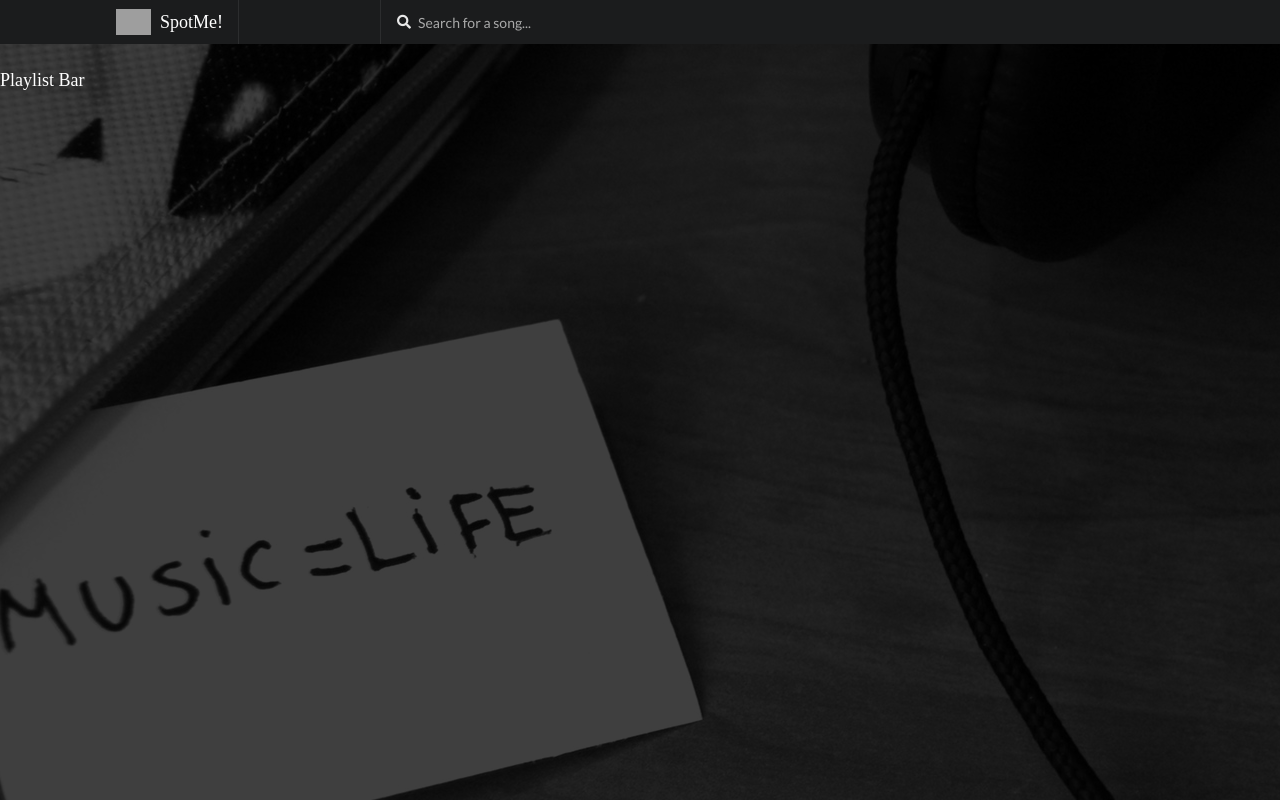
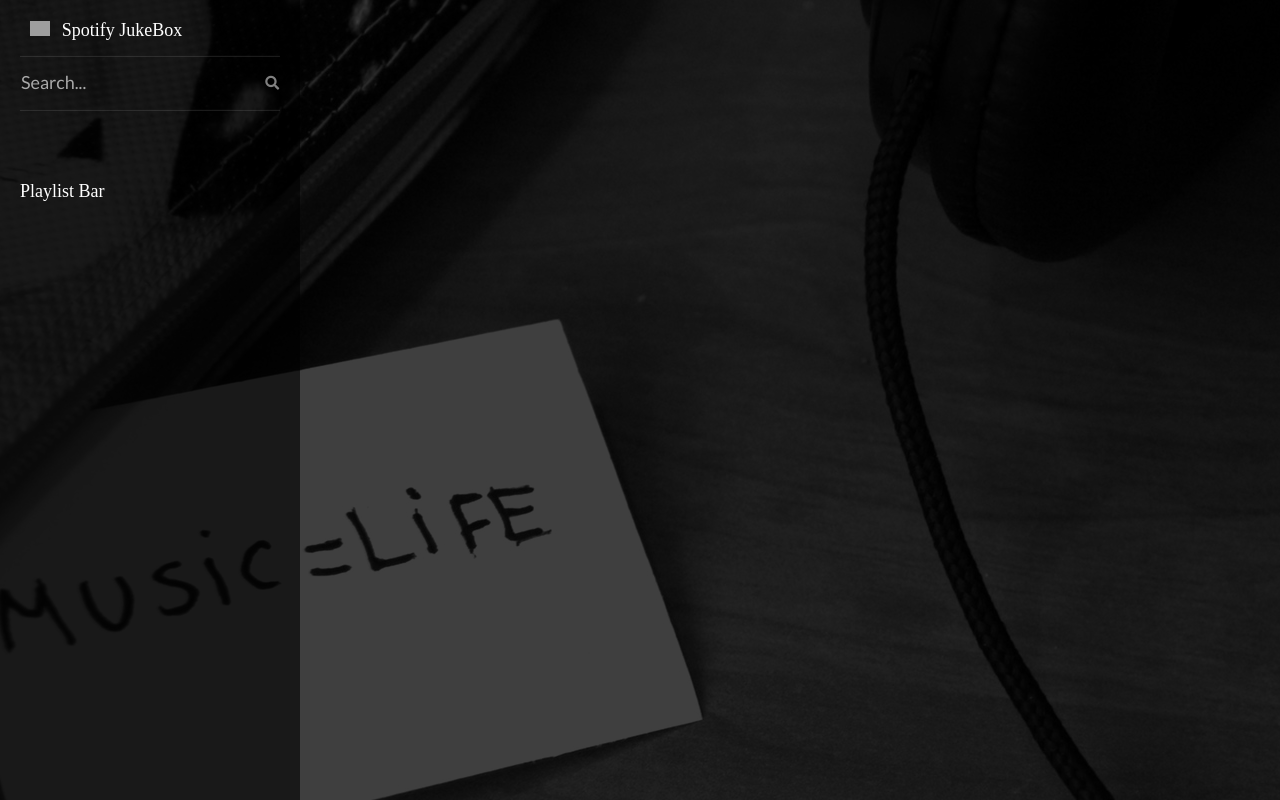
Before and after one commit to pfiliora/SpotifyAPI, a plain HTML site: page index.html in a window 1280 px wide. Drawn offline with nearby package versions, Linux system fonts and the light colour scheme; grey boxes are pictures that could not be loaded; a web font is replaced by a local one.

Commit message:
restyled to left-column search

```diff
--- a/index.html
+++ b/index.html
@@ -10,58 +10,60 @@
 
 </head>
 <body id="spotify-player">
-	<div class="pageWrapper">
+<!--
 		<div class="ui top fixed menu inverted cs_fixedBar fontStuff">
 	    	<div class="ui item cs_itemBar">
 		    	<img src="http://www.iconsdb.com/icons/preview/white/music-2-xxl.png">
-		    	<span class="fontStuff">&nbsp SpotMe!</span>
+		    	<span class="fontStuff">&nbsp Spotify JukeBox!</span>
 		  	</div>
+-->
+<!--
 			  <div class="ui category search item right cs_searchBar">
 			  <i class="search icon js-search fontStuff"></i>
 				<div class="ui transparent icon input fontStuff">
 					<input type="text" placeholder="Search for a song..." class="js-input input__search fontStuff">
 				</div>
-				<div class="results"></div>
-			  </div>
-		</div>
-		<br>
+-->
+<!--				<div class="results"></div>-->
+<!--			  </div>-->
+<!--		</div>-->
+<!--		<br>-->
 
 <!--		Main Area		-->
 <!--		<div class="ui segment clearfix">-->
 
 <!--		Left Playlist Column-->
-<!--			<div class="ui sidebar left inverted vertical menu visible">-->
 
 			<div class="ui visible sidebar playlistBar">
- 				<div class="playlistTitle">Playlist Bar</div>
+			<div class="ui item cs_itemBar">
+		    	<img style="width: 20px" src="http://www.iconsdb.com/icons/preview/white/music-2-xxl.png">
+		    	<span class="fontStuff">&nbsp Spotify JukeBox</span>
+		  	</div>
+			<div class="ui divider"></div>
+				<div class="ui transparent icon input fontStuff">
+					<i class="search icon js-search"></i>
+					<input type="text" placeholder="Search..." class="js-input input__search fontStuff">
+				</div>
+			<div class="ui divider"></div>
+ 				<div class="playlistTitle js-playlistTitle">Playlist Bar</div>
   				<div class="ui divided items js-playlist">
   				</div>
 			</div>
-<!--
-
-			<div class="col__left">
-				<div>Playlist</div>
- 				<br>
-  				<div class="ui divided items js-playlist">
-
-  				</div>
-   			</div>
--->
 
 <!--		/End Left Playlist Column-->
 
 <!--		Right Results Column-->
 		   	<div class="col__right js-colRight">
-
+		   		<div class="searchTitle js-searchTitle"></div>
 				<div class="main">
-				<div class="ui cards">
-  					<div class="js-searchresult ui cards">
+					<div class="ui link cards">
+						<div class="js-searchresult ui cards">
+						</div>
 					</div>
-				</div>
 				</div>
 			</div>
 <!--		</div>-->
-	</div>
+
 <!--		/End Main Area		-->
 
 		<script src="javascript/PlaylistManager.js"></script>
@@ -69,8 +71,5 @@
 		<script src="javascript/app.js"></script>
 		<script src="javascript/Slideshow.js"></script>
 
-<!--<script src="semantic/dist/semantic.min.js"></script>-->
-<!--<script src="scripts/main.js"></script>-->
-
 </body>
 </html>
--- a/javascript/PlaylistManager.js
+++ b/javascript/PlaylistManager.js
@@ -10,7 +10,7 @@ PlaylistManager.currentSong = 0;
 
 PlaylistManager.addTrack = (track = reqParam()) => {
     PlaylistManager.tracks.push(track);
-//	PlaylistManager.saveData(PlaylistManager.tracks)
+//	PlaylistManager.saveData(PlaylistManager.tracks = "")
 }; // PlaylistManager.addTrack
 
 PlaylistManager.removeById = (id) => {
--- a/javascript/Slideshow.js
+++ b/javascript/Slideshow.js
@@ -43,10 +43,8 @@
 							'assets/images/bg02.jpg': 'center',
 							'assets/images/bg03.jpg': 'center'
 						},
-
 					// Delay.
 						delay: 6000
-
 				};
 
 			// Vars.
@@ -69,7 +67,6 @@
 
 					// Add it to array.
 						$bgs.push($bg);
-
 				}
 
 			// Main loop.
@@ -101,7 +98,5 @@
 						}, settings.delay / 2);
 
 				}, settings.delay);
-
 		})();
-
 })();
--- a/javascript/app.js
+++ b/javascript/app.js
@@ -33,6 +33,7 @@ function reqParam() {
             PlaylistManager.addTrack(track);
             const currentIndex = PlaylistManager.tracks.length - 1;
 
+
             const playlistTrack = document.createElement('div');
             playlistTrack.classList.add('item', 'playlist-track', 'trackid-' + id);
             playlistTrack.innerHTML = `
@@ -40,7 +41,7 @@ function reqParam() {
 				  <img src="${imageUrl}">
 				</div>
 				<div>
-					<a href="#" class="playlist-close js-playlist-close">
+					<a href="#" class="playlist-close js-playlist-close" data-tooltip="Remove from playlist." data-position="top right" data-inverted="">
 						<i class="icon remove"></i>
 					</a>
 					<div class="middle aligned content playlist-content">
@@ -67,7 +68,7 @@ function reqParam() {
 
                 setTimeout(() => {
                     document.querySelector(`.trackid-${nextTrackId} audio`).play();
-                }, 500);
+                }, 50);
 
             })
 
@@ -101,6 +102,8 @@ function reqParam() {
 			}
 		});
     }
+//	document.querySelector('.pause') ? 'true' : 'false'
+
 
     const button = document.querySelector('.js-search');
     const input = document.querySelector('.js-input');
@@ -126,14 +129,16 @@ function reqParam() {
        return html;
     	};
 
-//	const rightCol = document.querySelector('.js-colRight')
+//
 
-//	const showSearched = (query) => {
+	const showSearched = (query) => {
+		const searchTitle = document.querySelector('.js-searchTitle')
+		searchTitle.innerHTML = 'Search Results for ' + query + '...'
 //        let html = `
 //				<div class="searchTitle js-searchTitle">Search Results for${query}</div>
 //				`;
 //       return html;
-//    	};
+    	};
 
 
 
@@ -148,7 +153,7 @@ function reqParam() {
                 input.setAttribute('disabled', 'disabled');
                 button.setAttribute('disabled', 'disabled');
 
-//				rightCol.innerHTML = showSearched(query);
+				showSearched(query);
                 return SpotifyAPI.search(query);
             })
             .then((data) => {
--- a/styles/main.css
+++ b/styles/main.css
@@ -35,7 +35,7 @@ html, body {
 /*	top: 0;*/
 
 	box-sizing: border-box;
-	padding-left: 20%;
+	padding-left: 300px;
 }
 
 #spotify-player .main {
@@ -132,7 +132,7 @@ html, body {
 	margin-left: 200px;
 }
 .cs_itemBar {
-	margin-left: 100px;
+	margin-left: 10px;
 }
 
 .pageWrapper {
@@ -343,7 +343,7 @@ html, body {
 
 #spotify-player .playlistTitle {
 	margin-top: 70px;
-	color: white !important;
+	color: white;
 	font-family: 'Della Respira', serif;
 	font-size: large
 }
@@ -351,6 +351,11 @@ html, body {
 #spotify-player .playlistBar {
 	width: 300px;
 	overflow: hidden;
+/*	margin-top: 50px !important;*/
+/*	margin-left: 50px !important;*/
+	background-color: rgba(0, 0, 0, 0.6);
+	padding: 20px;
+/*	height: 500px !important;*/
 }
 
 .searchTitle {
```
Also changed, not shown: 1 other file.
